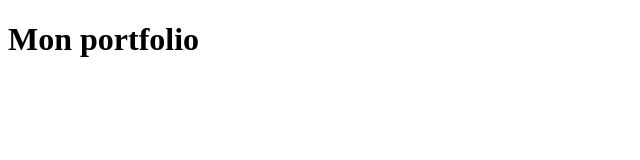
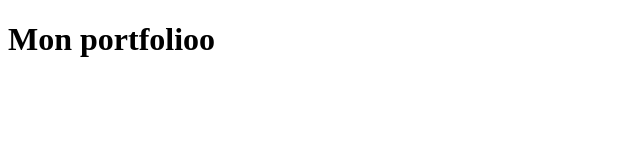
Before and after one commit to ZelDios/Info-Musculation, a plain HTML site: page index.html in a window 1280 px wide. Shown: the full height of the page, 0-640 px from the left. Drawn offline with Linux system fonts and the light colour scheme.

Commit message:
Ajout du fichier index htlm

```diff
--- a/index.html
+++ b/index.html
@@ -7,6 +7,6 @@
     <title>Document</title>
 </head>
 <body>
-    <h1>Mon portfolio</h1>
+    <h1>Mon portfolioo</h1>
 </body>
 </html>
```
